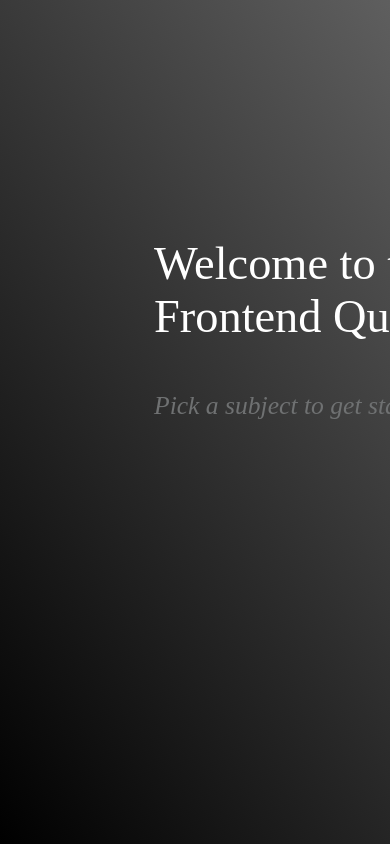
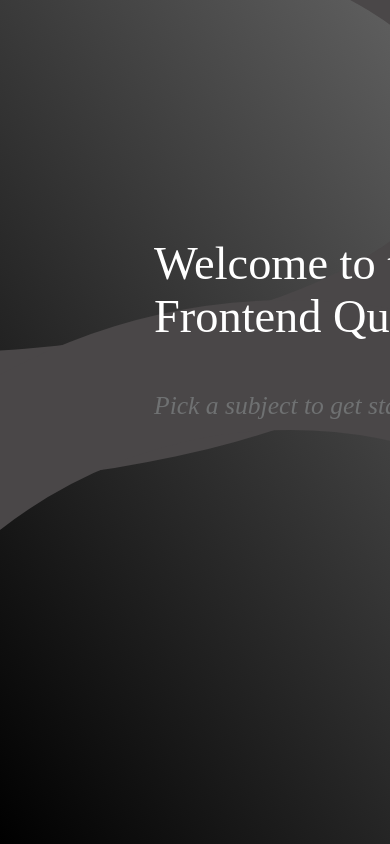
Before and after one commit to PrakashPurane/Quiz-App, a React (Vite) app in the folder First/: page / in a window 390 px wide. Shown: the top 844 px of the page. Built offline with nearby package versions, Linux system fonts and the light colour scheme.

Commit message:
circle behind body component

```diff
--- a/First/index.html
+++ b/First/index.html
@@ -1,4 +1,4 @@
-<!doctype html>
+<!DOCTYPE html>
 <html lang="en">
   <head>
     <meta charset="UTF-8" />
--- a/First/src/App.css
+++ b/First/src/App.css
@@ -1,9 +1,47 @@
 .dark-mode {
     background-color: #000000;
-    color: #fff;
+    color: #f5e3e3;
   }
 
-  /* .light-mode {
-    background-color: #f0f0f0;
-    color: #333;
-  } */
+
+  .app-container{
+    position: relative;
+    max-height: 500px;
+    /* max-width: 500px; */
+  }
+
+  .circle {
+    position: absolute;
+    width: 1340px;
+    height: 1000px;
+    margin-left: -650px;
+    margin-top: -30%;
+    border: 130px solid rgb(74, 71, 72);
+    border-radius: 50%;
+    z-index: -1;
+
+  }
+
+  .second-circle{
+    position: absolute;
+    width: 1200px;
+    height: 1200px;
+    border: 130px solid rgba(74,71,72);
+    border-radius: 50%;
+    right: -500px;
+    bottom: -1000px;
+    z-index: -1;
+  }
+
+  .app-container.dark-mode .circle  {
+    border-color: #ee0c0c; /* Dark mode border color */
+  }
+
+   @media(max-width:486px){
+    .circle{
+      /* width: 100px; */
+      height: 700px;
+      top: -100px;
+      left: -100px;
+    }
+    }
--- a/First/src/App.jsx
+++ b/First/src/App.jsx
@@ -1,7 +1,7 @@
 import React, { useState } from "react";
 import Quiz from "./assets/components/Quiz/Quiz";
 import Mode from "./assets/components/Mode/Mode";
- import './App.css'
+import "./App.css";
 
 const App = () => {
   const [isDarkMode, setIsDarkMode] = useState(false);
@@ -10,14 +10,15 @@ const App = () => {
     setIsDarkMode(!isDarkMode);
   };
 
-
   return (
     <>
-    <div className={`app-container  ${isDarkMode ? 'dark-mode' : ''}`}>
+      <div className={`app-container  ${isDarkMode ? "dark-mode" : ""}`}>
+      <div className={`circle ${isDarkMode ? "dark-mode" : ""}`}></div>
+      <div className={`second-circle ${isDarkMode ? "dark-mode" : ""}`}></div>
 
-      <Mode toggleDarkMode={toggleDarkMode} />
-      <Quiz isDarkMode={isDarkMode} />
-    </div>
+        <Mode toggleDarkMode={toggleDarkMode} />
+        <Quiz isDarkMode={isDarkMode} />
+      </div>
     </>
   );
 };
--- a/First/src/assets/components/Mode/Mode.css
+++ b/First/src/assets/components/Mode/Mode.css
@@ -3,8 +3,6 @@
   justify-content: center;
   margin-top: 1.8rem;
   margin-left: 50rem;
-
-
 }
 
 .toggle-btn {
@@ -33,7 +31,7 @@
   transform: translateX(28px);
 }
 
-  .sun-light{
+.sun-light {
   position: absolute;
   left: -45px;
   top: 49%;
@@ -41,7 +39,7 @@
   width: 29px;
 }
 
-  .moon-light{
+.moon-light {
   position: absolute;
   left: 79px;
   top: 49%;
--- a/First/src/assets/components/Quiz/Quiz.css
+++ b/First/src/assets/components/Quiz/Quiz.css
@@ -1,6 +1,7 @@
 .container {
   width: 700px;
   margin: auto;
+  height: 90vh;
   margin-top: 3px;
   /* background: linear-gradient(234deg, lightgrey -123%, black 100%); */
   color: white;
@@ -15,7 +16,6 @@
   margin-left: -4rem;
   /* width: 800px; */
   max-height: 350px;
-
 }
 
 .container-left span {
@@ -54,6 +54,13 @@
   box-shadow: 1px 11px 44px -23px rgba(0, 0, 0, 0.19);
 }
 
+.selectedsubjectt {
+  font-size: 1.8rem;
+  position: absolute;
+  top: -160px;
+  left: 12px;
+}
+
 /* .selectedsubjectt{
   font-size: 2rem;
   font-weight: 700;
@@ -69,12 +76,12 @@ i {
 }
 
 .thin .question {
-
   margin-top: -2.1rem;
   /* font-size: 2rem; */
   text-align: left;
   line-height: 2.6rem;
   /* max-height: 120%; */
+  position: relative;
 }
 
 .question p {
@@ -156,8 +163,6 @@ i {
   background-color: #f60d0d; /* Light red */
 }
 
-
-
 .result-container {
   display: flex;
   justify-content: center;
@@ -170,11 +175,13 @@ i {
   top: 100px;
   left: 0;
   color: rgb(236, 180, 180);
+  margin-left: 25rem;
   /* background-color: rgba(83, 80, 80, 0.8); semi-transparent white */
 }
 
 .result-container h2 {
-  font-size: 1.8rem;
+  min-width: 12rem;
+  font-size: 1.3rem;
   margin-left: 1rem;
   color: #ffff;
   margin-bottom: 20rem;
@@ -186,7 +193,7 @@ i {
   border-radius: 2rem;
   background-color: #06ff06;
   margin-bottom: 20rem;
-  margin-left: -2 rem;
+  margin-left: 2rem;
   cursor: pointer;
 }
 
@@ -194,3 +201,10 @@ i {
   background-color: #000000;
   color: #fff;
 }
+
+@media (max-width){
+  .container{
+
+    width: 1000px;
+  }
+}
--- a/First/src/assets/components/Quiz/Quiz.jsx
+++ b/First/src/assets/components/Quiz/Quiz.jsx
@@ -155,6 +155,7 @@ const Quiz = ({ isDarkMode }) => {
         tabIndex="0"
       >
         <div className="container">
+
           {showResult ? (
             <div className="result-container app-container">
               <h2>
@@ -164,7 +165,7 @@ const Quiz = ({ isDarkMode }) => {
             </div>
           ) : (
             <>
-              <div className="container-left" app-container>
+              <div className="container-left">
                 <span className="thin">
                   {!selectedSubject ? (
                     <>
@@ -176,7 +177,9 @@ const Quiz = ({ isDarkMode }) => {
                   ) : (
                     <>
                       <div className="question">
-                        {/* <div className="selectedsubjectt">{selectedSubject}</div> */}
+                        <div className="selectedsubjectt">
+                          {selectedSubject}
+                        </div>
                         <i>Questions {currentQuestionIndex + 1} of 5</i>
                         <p>
                           {
@@ -231,6 +234,7 @@ const Quiz = ({ isDarkMode }) => {
                   </div>
                 </div>
               )}
+
               {selectedSubject && (
                 <div className="container-right">
                   <div className="container-list">
--- a/First/src/index.css
+++ b/First/src/index.css
@@ -1,18 +1,17 @@
-*{
+* {
   margin: 0;
   box-sizing: border-box;
 }
 
-body{
+body {
   height: 100vh;
-    background-image: linear-gradient(234deg, lightgrey -123%, black 100.0%);
+  background-image: linear-gradient(234deg, lightgrey -123%, black 100%);
+  overflow: hidden;
 }
-
 
 .app-container {
   padding: 10px;
-    background-color: lightgray
-    color#00000033;
+  background-color: lightgray color#00000033;
 }
 
 .dark-mode .app-container {
```
Also changed, not shown: First/src/assets/components/Mode/Mode.jsx (+5 -3 lines). Lines whose indentation alone changed are shown as unchanged.
